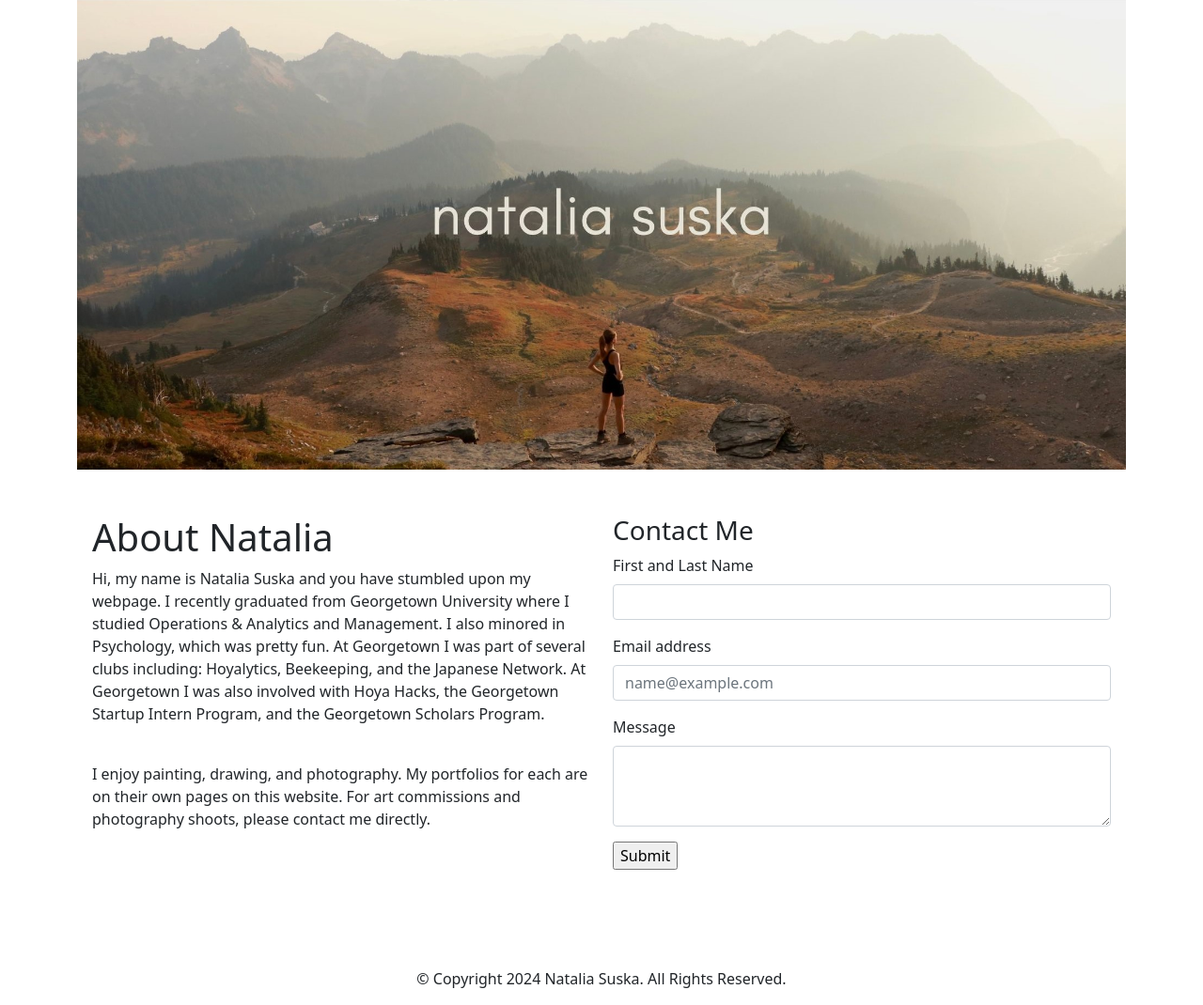
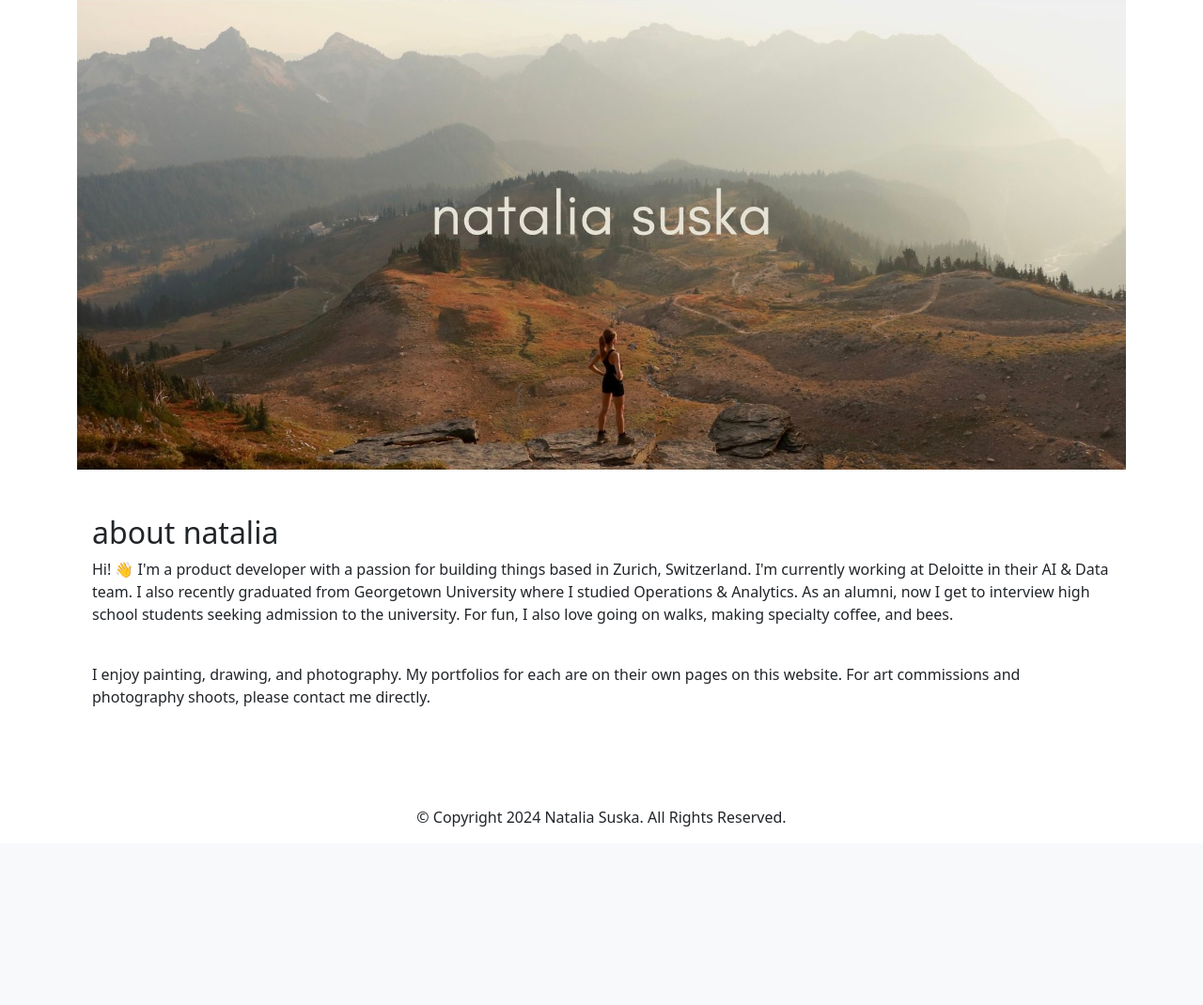
Before and after one commit to nataliasuska/natalia, a Flask app: page / in a window 1280 px wide. Shown: the part 89-1159 px from the top of the page at 94% size. After the commit the page ends 969 px from the top, so only its background shows below. Run offline with Flask 3, Linux system fonts and the light colour scheme; some libraries are stand-ins or nearby versions.

Commit message:
Update home.html

```diff
--- a/website/templates/home.html
+++ b/website/templates/home.html
@@ -10,12 +10,13 @@
     <div class="container">
         <div class="row">
           <div class="col">
-              <h1>About Natalia</h1>
-              <p>Hi, my name is Natalia Suska and you have stumbled upon my webpage.
-                I recently graduated from Georgetown University where I studied Operations & Analytics and Management.
-                I also minored in Psychology, which was pretty fun.
-                At Georgetown I was part of several clubs including: Hoyalytics, Beekeeping, and the Japanese Network.
-                At Georgetown I was also involved with Hoya Hacks, the Georgetown Startup Intern Program, and the Georgetown Scholars Program.
+              <h2>about natalia</h2>
+              <p>Hi! 👋
+                I'm a product developer with a passion for building things based in Zurich, Switzerland.
+                I'm currently working at Deloitte in their AI & Data team.
+                I also recently graduated from Georgetown University where I studied Operations & Analytics.
+                As an alumni, now I get to interview high school students seeking admission to the university.
+                For fun, I also love going on walks, making specialty coffee, and bees.
                 </p>
                 <br>
                 <p>
@@ -23,26 +24,6 @@
                 For art commissions and photography shoots, please contact me directly.
               </p>
           </div>
-          <div class="col">
-              <h3>Contact Me</h3>
-              <form action = "result" method ="POST">
-                <div class = "mb-3">
-                    <label for="name" class="form-label">First and Last Name</label>
-                    <input class="form-control" type="text" name="name" aria-label="default input example">
-                </div>
-
-                <div class = "mb-3">
-                    <label for="email" class="form-label">Email address</label>
-                    <input type="email" class="form-control" name="email" placeholder="name@example.com" aria-describedby="emailHelp">
-                </div>
-
-                <div class = "mb-3">
-                    <label for="text" class="form-label">Message</label>
-                    <textarea class="form-control" name="text" id="Text" rows="3"></textarea>
-                </div>
-                <p><input type="submit" value="Submit" /></p>
-          </form>
-          </div>
         </div>
     </div>
 
```
